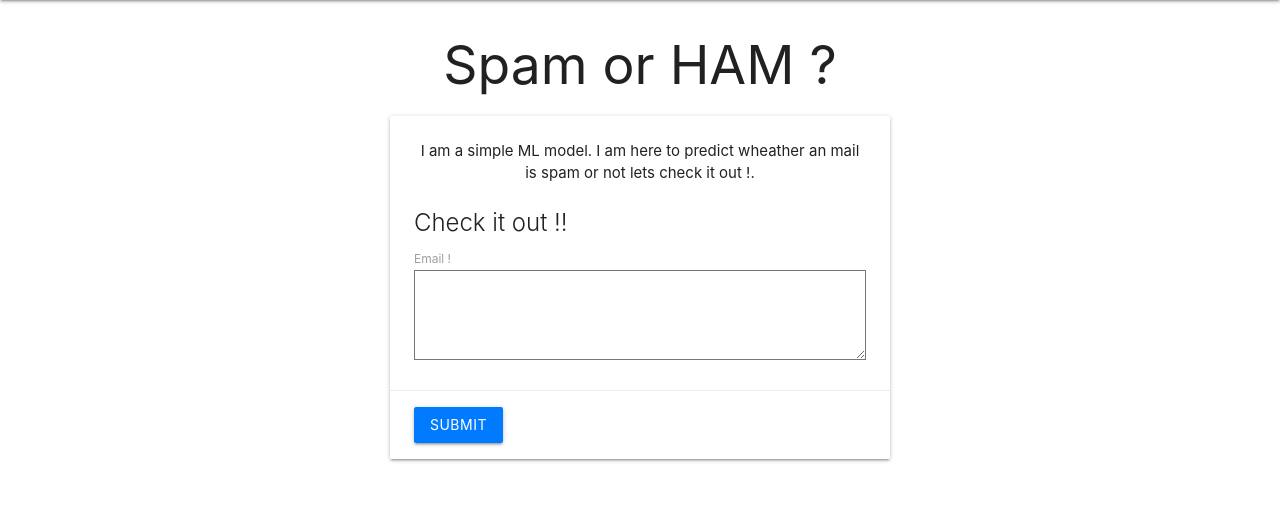
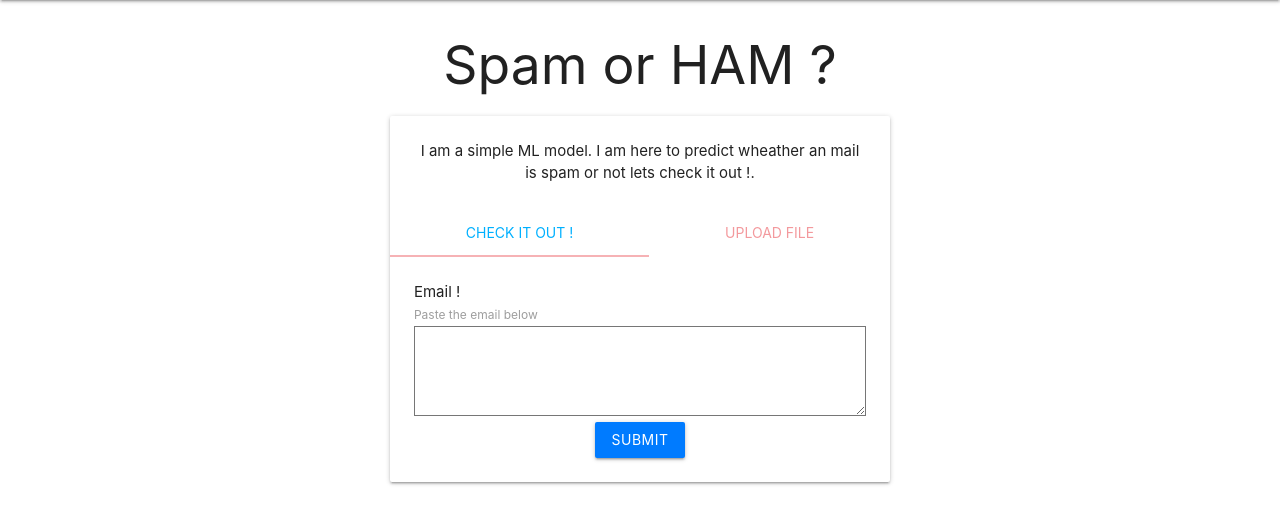
Before and after one commit to Ge0f3/SpamDetection, a Flask app: page / in a window 1280 px wide. Shown: the part 64-588 px from the top of the page. Run offline with Flask 2, Linux system fonts and the light colour scheme; parts of the project's set-up code (start-up, migrations or seed data) failed here and were passed over; some libraries are stand-ins or nearby versions.

Commit message:
file upload fn

```diff
--- a/main.py
+++ b/main.py
@@ -15,6 +15,9 @@ app = Flask(__name__)
 def index():
     return render_template('index.html')
 
+@app.route('/card')
+def card():
+    return render_template('card.html')
 
 @app.route('/api', methods=['POST'])
 def model():
--- a/runtime.txt
+++ b/runtime.txt
@@ -1 +1 @@
- python-3.6.5
+ python-3.6.6
--- a/static/style.css
+++ b/static/style.css
@@ -20,3 +20,8 @@ nav {
 textarea{
     min-height: 6rem !important;
 }
+
+a.active{
+    background-color: transparent;
+    color: #00b0ff !important;
+}
--- a/templates/index.html
+++ b/templates/index.html
@@ -4,7 +4,13 @@
         <head>
             <title>Spam Detection</title>
             <!-- Compiled and minified CSS -->
+            <link rel = "stylesheet"
+         href = "https://fonts.googleapis.com/icon?family=Material+Icons">
             <link rel="stylesheet" href="https://cdnjs.cloudflare.com/ajax/libs/materialize/1.0.0-rc.2/css/materialize.min.css">
+            <script type = "text/javascript"
+         src = "https://code.jquery.com/jquery-2.1.1.min.js"></script>
+      <script src = "https://cdnjs.cloudflare.com/ajax/libs/materialize/0.97.3/js/materialize.min.js">
+      </script>
                 <!-- static files css !! -->
                 <link rel="stylesheet" href="{{ url_for('static', filename='style.css') }}">
                     <!-- animate.css cdn  -->
@@ -27,22 +33,41 @@
                             <div class="row">
                                 <div class="col lg12 m7 s12 col-centered">
                                     <h2 class="header center" >Spam or HAM ? </h2>
-                                    <div class="card  darken-1">
-                                        <div class="card-content ">
-                                            <p align="center">I am a simple ML model. I am here to predict wheather an mail is spam or not lets check it out !.</p><br>
-                                            <span class="card-title">Check it out !!</span>
-                                            <!--  <p>Paste the email below in the Text Box.</p> -->
+                                    <div class="card">
+                                        <div class="card-content">
+                                          <p align="center">I am a simple ML model. I am here to predict wheather an mail is spam or not lets check it out !.</p>
+                                        </div>
+                                        <div class="card-tabs">
+                                          <ul class="tabs tabs-fixed-width">
+                                            <li class="tab"><a href="#Type">check it out !</a></li>
+                                            <li class="tab"><a href="#test5">Upload File</a></li>
+                                          </ul>
+                                        </div>
+                                        <div class="card-content  lighten-4">
+                                          <div id="Type">Email !
                                             <form method="post" action="/api" id="predict_form">
-                                                <label for="email">Email !</label>
+                                                <label for="email">Paste the email below</label>
                                                 <!-- <input placeholder="Paste the email " id="email" name="email" type="text" class="validate"> -->
                                                 <textarea class="form-control "  style="min-height: 6em;" id="email" name="email" rows="20"></textarea>
                                             </form>
+                                            <center><button class="btn btn-primary waves-effect waves-light  " type="submit" name="action" id="predict">Submit</button></center>
+                                          </div>
+                                          <div id="test5">Upload File
+                                            <form action="#">
+                                            <div class="file-field input-field">
+                                              <div class="btn">
+                                                <span>File</span>
+                                                <input type="file">
+                                              </div>
+                                              <div class="file-path-wrapper">
+                                                <input class="file-path validate" type="text" placeholder="Upload one or more files">
+                                              </div>
+                                            </div>
+                                          </form>
+                                            <center><button class="waves-effect waves-light btn"><i class="material-icons left">cloud</i>Upload</button></center>
+                                          </div>
                                         </div>
-                                        <div class="card-action">
-                                            <button class="btn btn-primary waves-effect waves-light  " type="submit" name="action" id="predict">Submit
-
-                                            </div>
-                                        </div>
+                                      </div>
                                     </div>
                                 </div>
                             </div>
```
